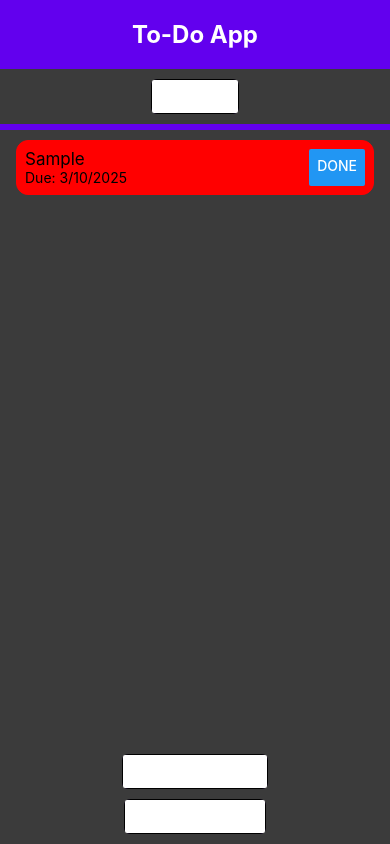
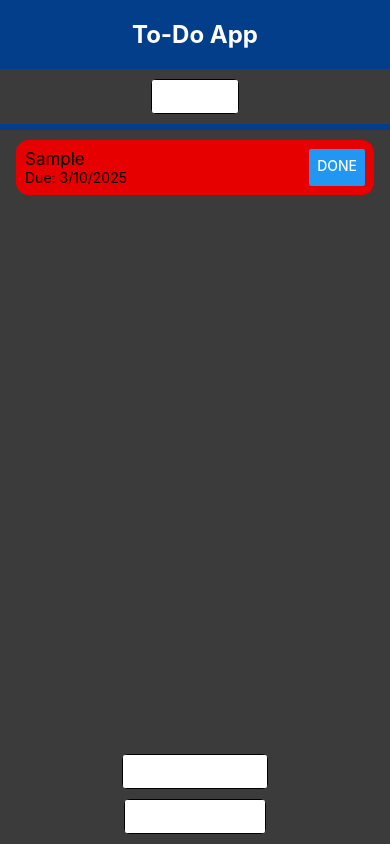
Before and after one commit to Asger523/ToDoProject, a React Native app: screen /AddTask in a window 390 px wide. Both pictures are taken after typing "Sample", "Sample" into the empty fields and a click on the button "ADD TASK". Built offline with nearby package versions, Linux system fonts and the light colour scheme.

Commit message:
Better colors

```diff
--- a/App.tsx
+++ b/App.tsx
@@ -11,7 +11,7 @@ const Stack = createNativeStackNavigator();
 
 const App = () => {
   const scrOptions = {
-    headerStyle: {backgroundColor: '#6200ee'},
+    headerStyle: {backgroundColor: '#023E8A'},
     headerTitleStyle: {color: 'white'},
     headerBackTitleVisible: false,
     headerTintColor: 'white',
--- a/app/components/TaskItem.tsx
+++ b/app/components/TaskItem.tsx
@@ -49,12 +49,12 @@ const styles = StyleSheet.create({
     marginHorizontal: 16,
   },
   pastDueTask: {
-    backgroundColor: 'red',
-    borderColor: 'red',
+    backgroundColor: '#e60000',
+    borderColor: '#e60000',
   },
   doneTask: {
-    backgroundColor: 'green',
-    borderColor: 'green',
+    backgroundColor: '#2B9348',
+    borderColor: '#2B9348',
   },
   taskTextContainer: {
     flex: 1,
--- a/app/screens/addtask.tsx
+++ b/app/screens/addtask.tsx
@@ -109,7 +109,7 @@ const styles = StyleSheet.create({
   },
   seperator: {
     height: 6,
-    backgroundColor: '#6200ee',
+    backgroundColor: '#023E8A',
     marginVertical: 10,
   },
   dateContainer: {
@@ -120,7 +120,7 @@ const styles = StyleSheet.create({
     alignSelf: 'center',
   },
   addTaskContainer: {
-    backgroundColor: '#6200ee',
+    backgroundColor: '#023E8A',
     marginHorizontal: 16,
     borderWidth: 1,
     borderRadius: 6,
--- a/app/screens/donetasks.tsx
+++ b/app/screens/donetasks.tsx
@@ -51,7 +51,7 @@ const styles = StyleSheet.create({
   },
   seperator: {
     height: 6,
-    backgroundColor: '#6200ee',
+    backgroundColor: '#023E8A',
     marginVertical: 10,
   },
   tasksContainer: {
--- a/app/screens/overview.tsx
+++ b/app/screens/overview.tsx
@@ -76,7 +76,7 @@ const styles = StyleSheet.create({
   },
   headerContainer: {
     padding: 20,
-    backgroundColor: '#6200ee',
+    backgroundColor: '#023E8A',
     alignItems: 'center',
     marginBottom: 10,
   },
@@ -87,10 +87,10 @@ const styles = StyleSheet.create({
   },
   seperator: {
     height: 6,
-    backgroundColor: '#6200ee',
+    backgroundColor: '#023E8A',
   },
   addTaskContainer: {
-    backgroundColor: '#6200ee',
+    backgroundColor: '#023E8A',
     marginBottom: 10,
     marginHorizontal: 16,
     borderWidth: 1,
```
